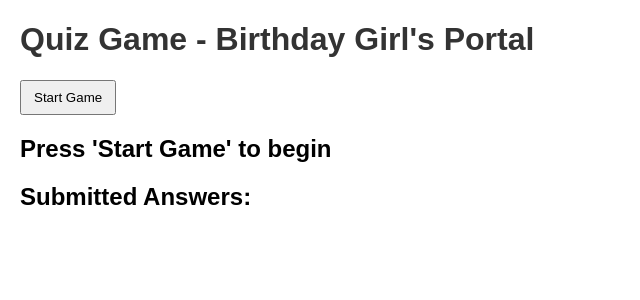
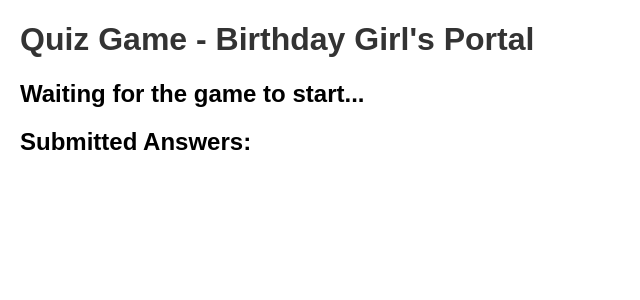
Before and after one commit to grand-cat-unknown/dahyeon_quiz, a Flask app: page /birthday_girl in a window 1280 px wide. Shown: the top 300 px of the page, without its empty margins (0-640 px from the left). Run offline with Flask 3, Linux system fonts and the light colour scheme; some libraries are stand-ins or nearby versions.

Commit message:
Added confirmation to reset, removed start game from birthday girl

```diff
--- a/templates/birthday_girl.html
+++ b/templates/birthday_girl.html
@@ -8,11 +8,8 @@
 </head>
 <body>
     <h1>Quiz Game - Birthday Girl's Portal</h1>
-    <div id="game-controls">
-        <button id="start-game">Start Game</button>
-    </div>
     <div id="question-area">
-        <h2 id="question-text">Press 'Start Game' to begin</h2>
+        <h2 id="question-text">Waiting for the game to start...</h2>
     </div>
     <div id="answers-area">
         <h2>Submitted Answers:</h2>
@@ -25,10 +22,6 @@
         $(document).ready(function() {
             const socket = io.connect();
             let answerCount = 0;
-
-            $('#start-game').on('click', function() {
-                socket.emit('start_game');
-            });
 
             socket.on('new_question', function(data) {
                 $('#question-text').text(data.question_text);
@@ -62,13 +55,6 @@
             socket.on('game_over', function() {
                 $('#question-text').text('Game Over!');
                 $('#answers-list').empty();
-                $.get('/get_scores', function(data) {
-                    const scoresList = $('<ul></ul>');
-                    data.forEach(function(player) {
-                        scoresList.append($('<li></li>').text(player.name + ': ' + player.score));
-                    });
-                    $('#answers-area').append('<h2>Final Scores:</h2>').append(scoresList);
-                });
             });
         });
     </script>
```
Also changed, not shown: templates/admin.html (+17 -0 lines), instance/quiz.db.
